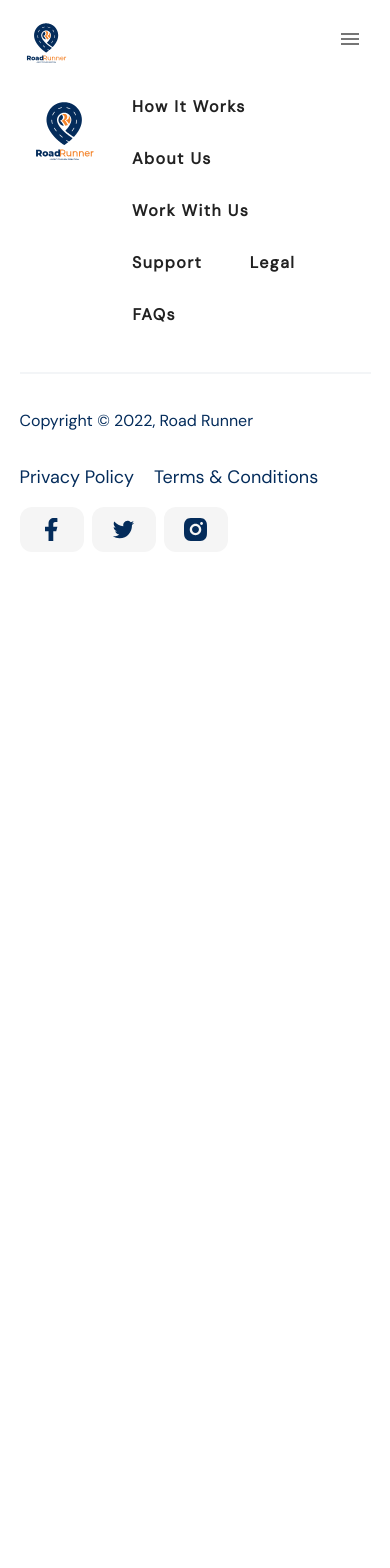
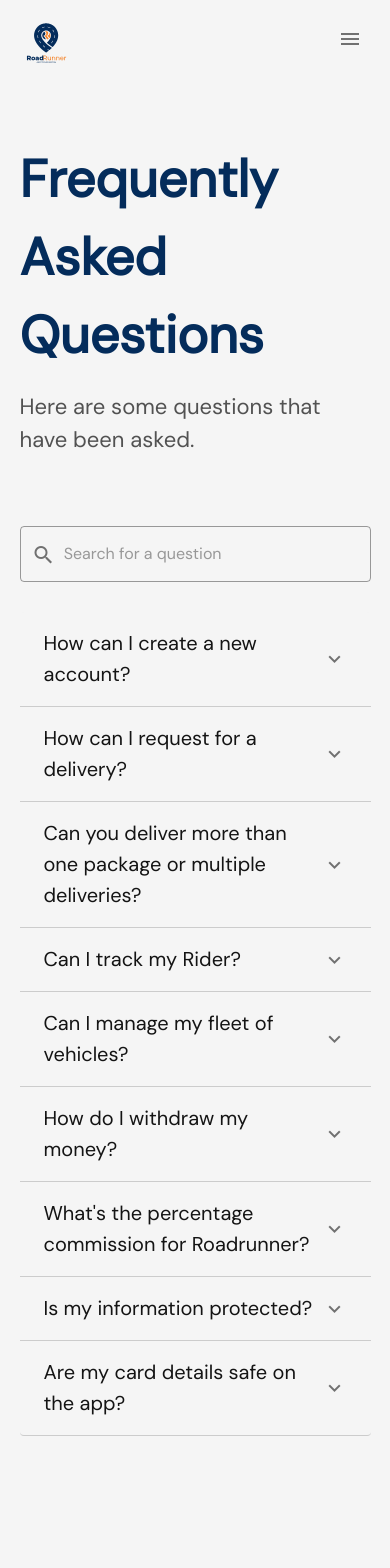
Before and after one commit to sadeeqdev/roadrunner-landing-page, a Vue app: page /faqs in a window 390 px wide. Shown: the top 1568 px of the page. Before the commit the page ends 844 px from the top, so only its background shows below. Built offline with nearby package versions, Linux system fonts and the light colour scheme.

Commit message:
Finished faqs page

```diff
--- a/src/views/faqs/FAQs.vue
+++ b/src/views/faqs/FAQs.vue
@@ -0,0 +1,100 @@
+<template>
+    <div class="faqs-body">
+        <div class="faqs-inner-body">
+            <div class="faqs-inner-text">
+                <p class="faqs-header-text">
+                    Frequently Asked Questions
+                </p>
+                <p class="faqs-subheader">
+                    Here are some questions that have been asked.
+                </p>
+            </div>
+            <div class="faqs-panel">
+                <v-text-field prepend-inner-icon="mdi-magnify" outlined placeholder=" Search for a question"
+                    width="100%">
+
+                </v-text-field>
+                <v-expansion-panels style="background-color: #F5F5F5;" flat color="#F5F5F5">
+                    <v-expansion-panel style="background-color: #F5F5F5; border-bottom: 1px solid #cccccc;"
+                        color="#F5F5F5" v-for="(item, i) in panelData" :key="i">
+                        <v-expansion-panel-header class="faq-panel-header">
+                            {{ item.header }}
+                        </v-expansion-panel-header>
+                        <v-expansion-panel-content class="faq-panel-content">
+                            Lorem ipsum dolor sit amet, consectetur adipiscing elit, sed do eiusmod tempor incididunt ut
+                            labore et dolore magna aliqua. Ut enim ad minim veniam, quis nostrud exercitation ullamco
+                            laboris nisi ut aliquip ex ea commodo consequat.
+                        </v-expansion-panel-content>
+                    </v-expansion-panel>
+                </v-expansion-panels>
+
+            </div>
+        </div>
+    </div>
+</template>
+
+<script>
+export default {
+    data: () => ({
+        reverse: true,
+        panelData: [
+            { "header": "How can I create a new account?", "content": "" },
+            { "header": "How can I request for a delivery?", "content": "" },
+            { "header": "Can you deliver more than one package or multiple deliveries?", "content": "" },
+            { "header": "Can I track my Rider?", "content": "" },
+            { "header": "Can I manage my fleet of vehicles?", "content": "" },
+            { "header": "How do I withdraw my money?", "content": "" },
+            { "header": "What's the percentage commission for Roadrunner?", "content": "" },
+            { "header": "Is my information protected?", "content": "" },
+            { "header": "Are my card details safe on the app?", "content": "" }
+        ]
+    }),
+}
+</script>
+
+<style scoped>
+.faqs-body {
+    background-color: #F5F5F5;
+}
+
+.faqs-header-text {
+    font-weight: 700;
+    font-size: 52px;
+    color: #042C5B;
+}
+
+.faqs-inner-body {
+    width: 90%;
+    margin: auto;
+    padding-top: 140px;
+    padding-bottom: 100px;
+}
+
+.faqs-panel {
+    width: 70%;
+    margin: 70px auto;
+}
+
+.faqs-subheader {
+    font-weight: 500;
+    font-size: 22px;
+    color: #525252;
+}
+
+.faq-panel-header {
+    font-weight: 500;
+    font-size: 20px;
+    line-height: 31px;
+    color: #141414;
+}
+
+/* .faq-panel-content {} */
+
+
+@media only screen and (max-width: 600px) {
+    .faqs-panel {
+        width: 100%;
+        margin: 70px auto;
+    }
+}
+</style>
--- a/src/views/howItWorks/HowItWorks.vue
+++ b/src/views/howItWorks/HowItWorks.vue
@@ -18,9 +18,9 @@
                         </div>
 
                     </template>
-                    <card flat color=" transparent">
+                    <v-card flat color=" transparent">
                         <img class="timeline-img" style="float: right;" src="../../assets/img/timeline-img-1.png" />
-                    </card>
+                    </v-card>
                     <v-card color="transparent" flat slot="opposite">
                         <p class="timeline-header-text">
                             Customer opens roadrunner app
@@ -50,9 +50,9 @@
                         </p>
 
                     </v-card>
-                    <card flat color="transparent">
+                    <v-card flat color="transparent">
                         <img class="timeline-img" src="../../assets/img/timeline-img-4.png" />
-                    </card>
+                    </v-card>
                 </v-timeline-item>
             </v-timeline>
             <v-timeline reverse>
@@ -63,9 +63,9 @@
                             <span>3</span>
                         </div>
                     </template>
-                    <card flat color="transparent">
+                    <v-card flat color="transparent">
                         <img class="timeline-img" style="float: right;" src="../../assets/img/timeline-img-3.png" />
-                    </card>
+                    </v-card>
                     <v-card color="transparent" flat slot="opposite">
                         <p class="timeline-header-text">
                             The Rider picks up the package
@@ -94,9 +94,9 @@
                         </p>
 
                     </v-card>
-                    <card flat color="transparent">
+                    <v-card flat color="transparent">
                         <img class="timeline-img" src="../../assets/img/timeline-img-2.png" />
-                    </card>
+                    </v-card>
                 </v-timeline-item>
             </v-timeline>
             <v-timeline reverse>
@@ -107,9 +107,9 @@
                             <span>5</span>
                         </div>
                     </template>
-                    <card flat color="transparent">
+                    <v-card flat color="transparent">
                         <img class="timeline-img" style="float: right;" src="../../assets/img/timeline-img-4.png" />
-                    </card>
+                    </v-card>
                     <v-card flat class="" color="transparent" slot="opposite">
                         <div>
                             <p class="timeline-header-text">
@@ -120,7 +120,6 @@
                             </p>
                         </div>
                     </v-card>
-
                 </v-timeline-item>
             </v-timeline>
         </div>
@@ -177,11 +176,18 @@ export default {
 }
 
 .timeline-img {
-    width: 400px;
+    width: 80%;
     margin: 0 50px;
     height: auto;
 }
 
+@media only screen and (min-width: 1800px) {
+    .timeline-img {
+        width: 500px;
+        margin: 0 0px;
+        height: auto;
+    }
+}
 @media only screen and (max-width: 600px) {
     .timeline-img {
         width: 100%;
```
